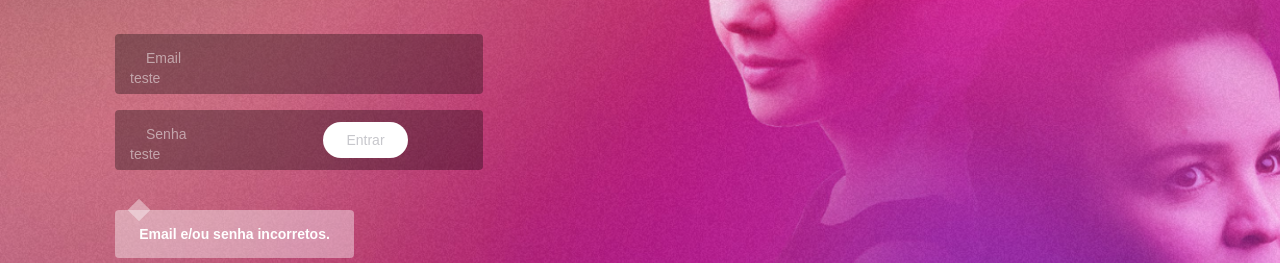
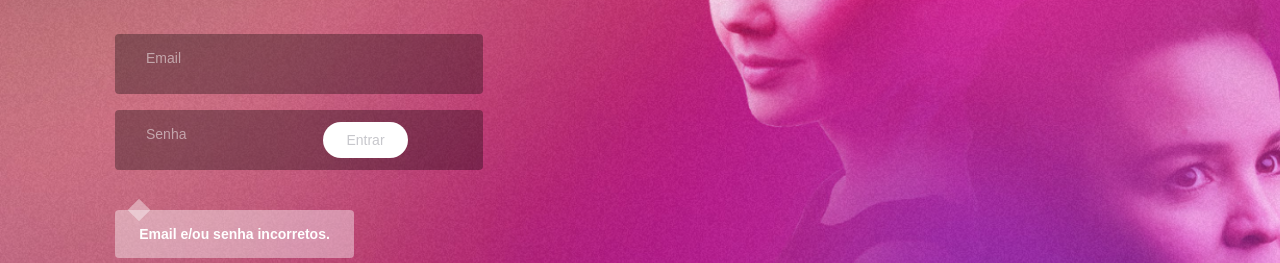
Before and after one commit to marcomonteirobrito/ioasys-frontend, a React (Create React App) app: page / in a window 1280 px wide. Shown: the part 298-561 px from the top of the page. Built offline with nearby package versions, Linux system fonts and the light colour scheme; the HTML template or start-up script is replaced by a standard one.

Commit message:
Refactor: Retirado placeholder

```diff
--- a/src/pages/Login/login.js
+++ b/src/pages/Login/login.js
@@ -87,7 +87,6 @@ const Login = () => {
           type="text"
           onChange={(event) => setEmail(event.target.value)}
           value={email}
-          placeholder="teste"
           inputTitle="Email"
           button={false}
           loading={loading}
@@ -100,7 +99,6 @@ const Login = () => {
           type="password"
           onChange={(event) => setPassword(event.target.value)}
           value={password}
-          placeholder="teste"
           inputTitle="Senha"
           button
           buttonClick={handleLogin}
```
